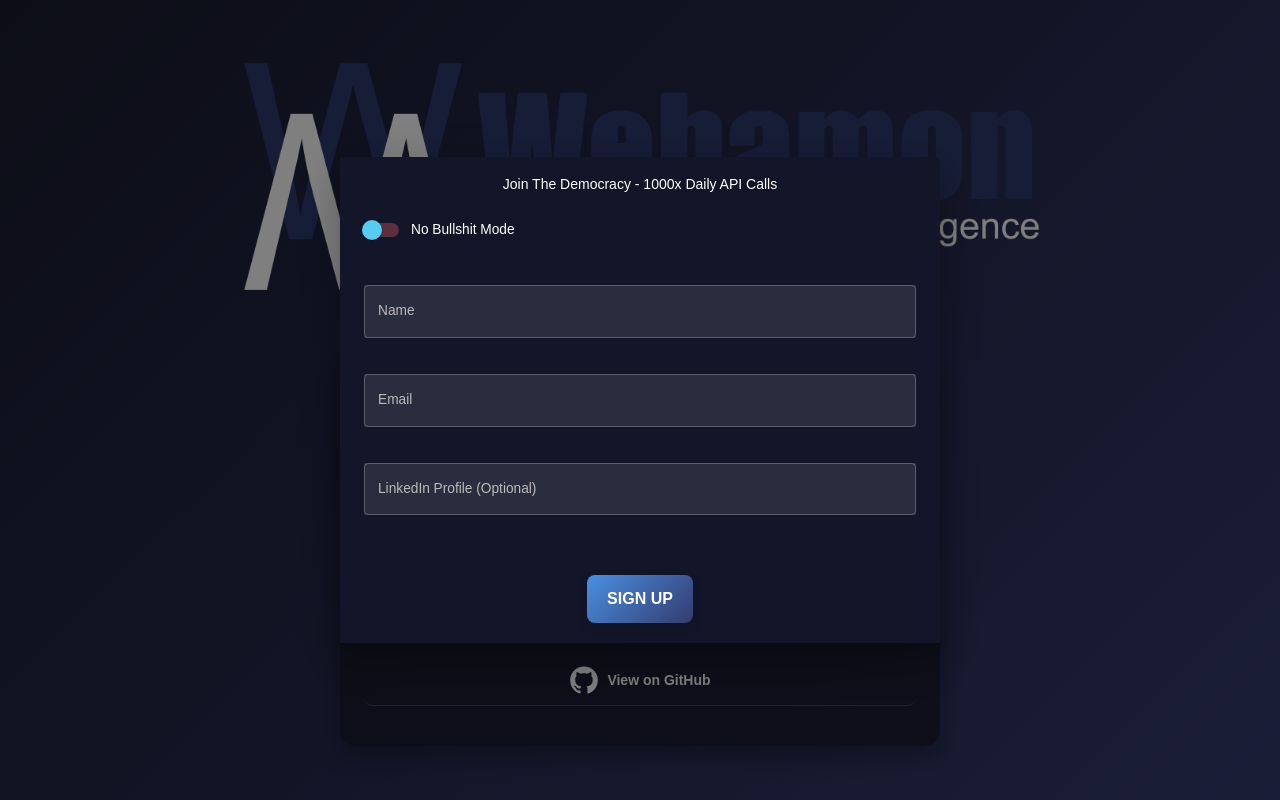
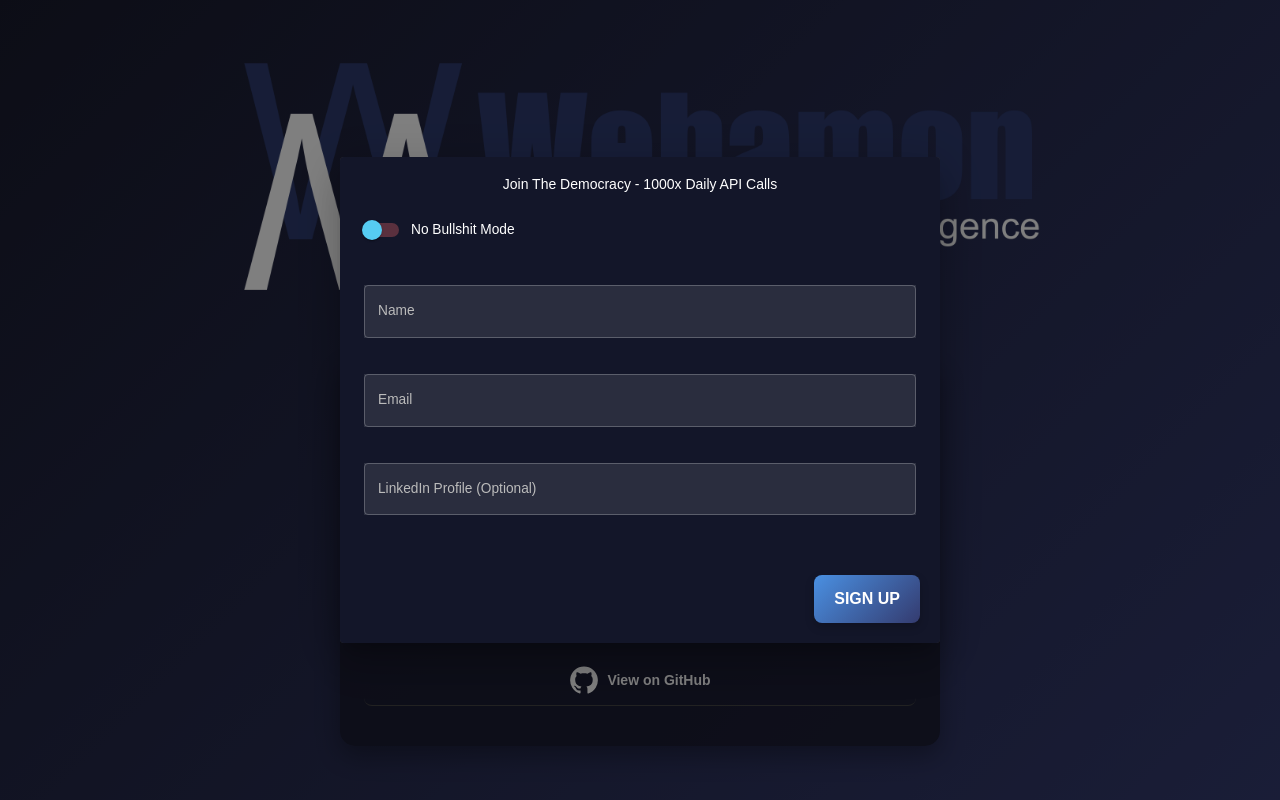
Before and after one commit to webamon-org/Democracy, a React (Create React App) app in the folder Console/: page /login in a window 1280 px wide. Both pictures are taken after a click on the button "SIGN UP". Built offline with nearby package versions, Linux system fonts and the light colour scheme.

Commit message:
signup editng

```diff
--- a/Console/src/scenes/login/index.js
+++ b/Console/src/scenes/login/index.js
@@ -230,7 +230,7 @@ const AuthenticationPage = () => {
   </DialogContent>
 
   {/* Sign Up Button */}
-  <DialogActions style={{ backgroundColor: '#131629', justifyContent: 'center', padding: '20px' }}>
+  <DialogActions style={{ backgroundColor: '#131629', justifyContent: 'right', padding: '20px' }}>
     <Button
       onClick={handleSignUp}
       disabled={loading}
```
